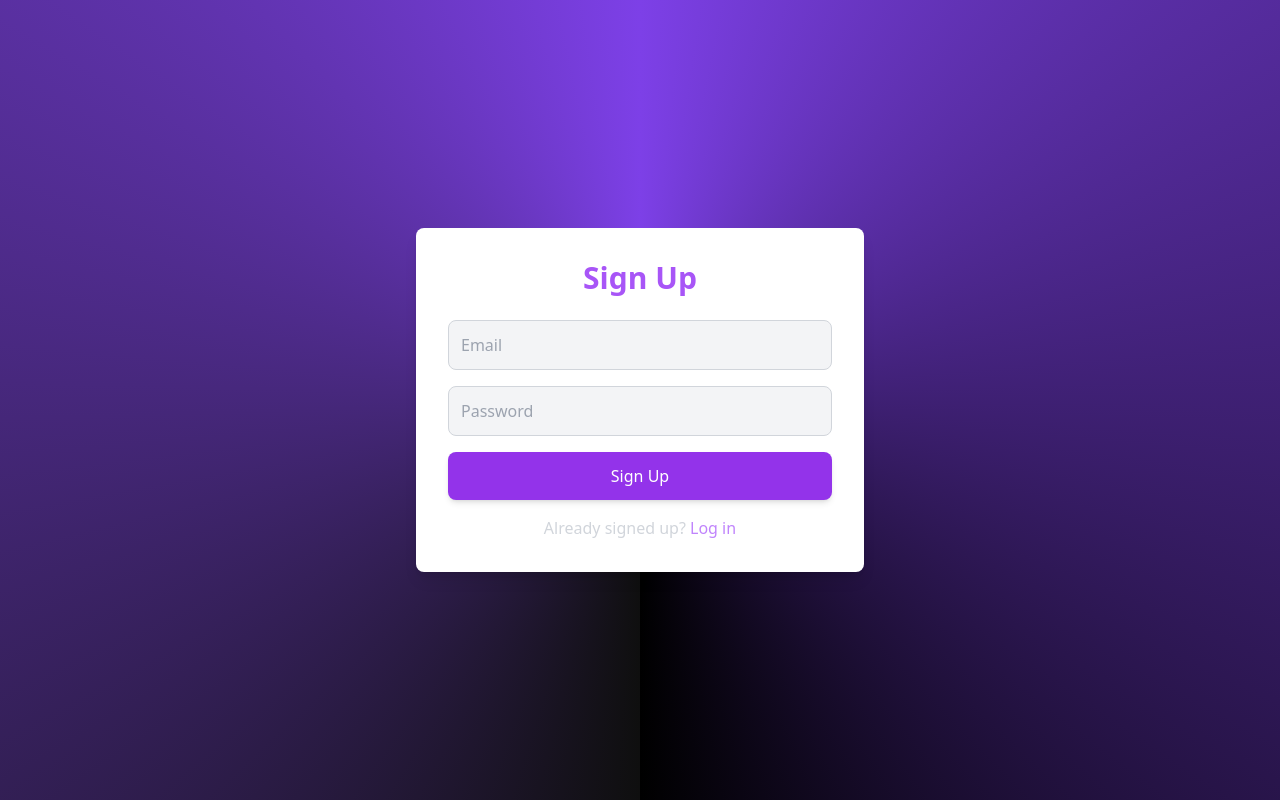
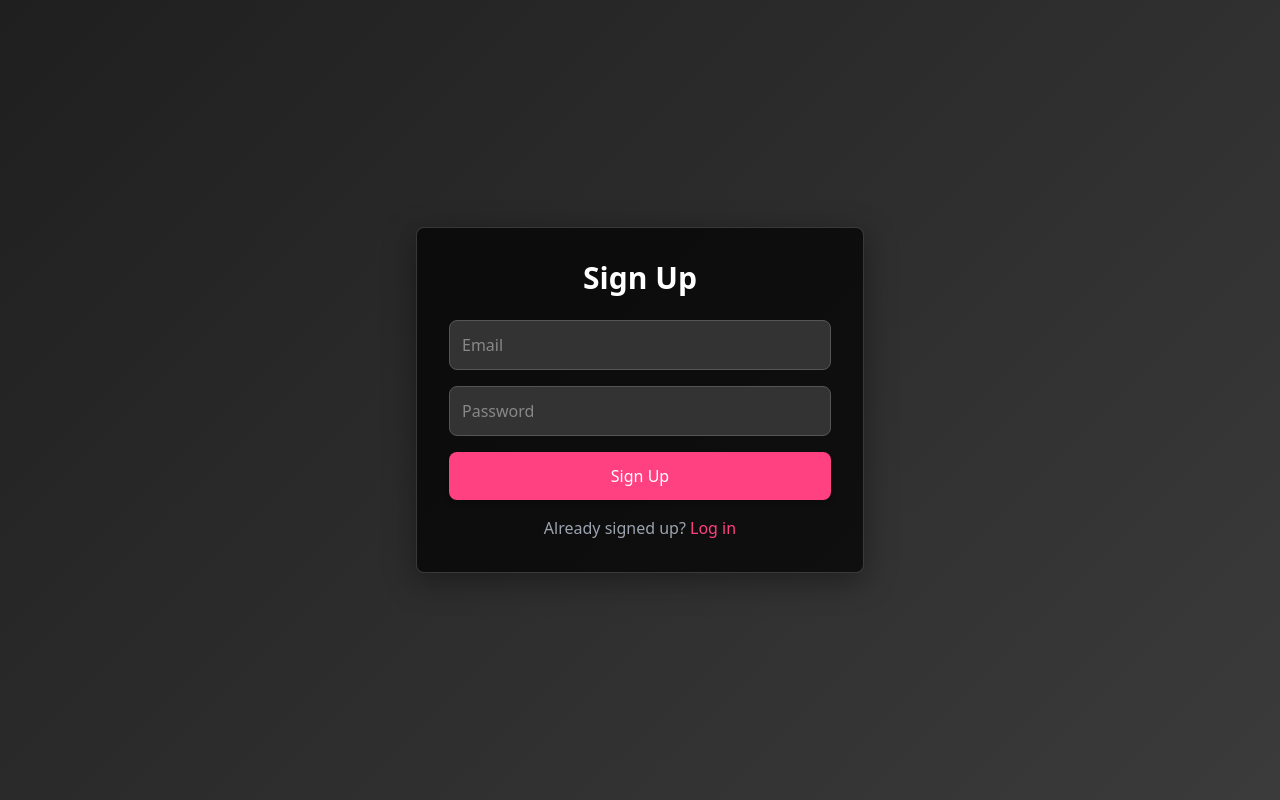
Before and after one commit to vyasshashank/todolist-firebase-main, a React (Create React App) app: page / in a window 1280 px wide. Built offline with nearby package versions, Linux system fonts and the light colour scheme.

Commit message:
css updated

```diff
--- a/src/components/Login.js
+++ b/src/components/Login.js
@@ -23,9 +23,9 @@ const Login = () => {
   };
 
   return (
-    <div className="min-h-screen flex items-center justify-center bg-gradient-conic p-6">
-      <div className="max-w-md w-full bg-white shadow-lg rounded-lg p-8 transform transition hover:scale-105 duration-300 ease-in-out">
-        <h2 className="text-3xl font-extrabold text-center text-purple-500 mb-6">
+    <div className="min-h-screen flex items-center justify-center bg-gradient-dark p-6">
+      <div className="max-w-md w-full bg-transparent-black shadow-lg rounded-lg p-8 transform transition hover:scale-105 duration-300 ease-in-out">
+        <h2 className="text-3xl font-extrabold text-center text-dark-mode mb-6">
           Log In
         </h2>
         <form onSubmit={handleLogin}>
@@ -35,7 +35,7 @@ const Login = () => {
               placeholder="Email"
               value={email}
               onChange={(e) => setEmail(e.target.value)}
-              className="w-full p-3 border border-gray-300 rounded-lg focus:outline-none focus:ring-2 focus:ring-purple-500 bg-gray-100 text-gray-800"
+              className="w-full p-3 border input-dark-mode rounded-lg focus:outline-none focus:ring-2 focus:ring-pink-500"
             />
           </div>
           <div className="mb-4">
@@ -44,22 +44,22 @@ const Login = () => {
               placeholder="Password"
               value={password}
               onChange={(e) => setPassword(e.target.value)}
-              className="w-full p-3 border border-gray-300 rounded-lg focus:outline-none focus:ring-2 focus:ring-purple-500 bg-gray-100 text-gray-800"
+              className="w-full p-3 border input-dark-mode rounded-lg focus:outline-none focus:ring-2 focus:ring-pink-500"
             />
           </div>
           <button
             type="submit"
-            className="w-full bg-purple-600 text-white p-3 rounded-lg shadow-md hover:bg-purple-700 transition"
+            className="w-full btn-dark-mode p-3 rounded-lg shadow-md transition"
           >
             Log In
           </button>
         </form>
         <div className="text-center mt-4">
-          <p className="text-gray-300">
+          <p className="text-gray-400">
             Don't have an account?{" "}
             <a
               href="/"
-              className="text-purple-400 hover:underline hover:text-purple-600"
+              className="link-dark-mode hover:underline"
             >
               Sign Up
             </a>
--- a/src/components/Signup.js
+++ b/src/components/Signup.js
@@ -3,7 +3,7 @@ import { createUserWithEmailAndPassword } from "firebase/auth";
 import { getAuth } from "firebase/auth";
 import { app } from "../firebase";
 import { useNavigate } from "react-router-dom";
-import './style.css';  // Import your custom CSS if needed
+import './style.css';  // Import your custom CSS
 
 const auth = getAuth(app);
 
@@ -24,9 +24,9 @@ const Signup = () => {
   };
 
   return (
-    <div className="min-h-screen flex items-center justify-center bg-gradient-conic p-6">
-      <div className="max-w-md w-full bg-white shadow-lg rounded-lg p-8 transform transition hover:scale-105 duration-300 ease-in-out">
-        <h2 className="text-3xl font-extrabold text-center text-purple-500 mb-6">
+    <div className="min-h-screen flex items-center justify-center bg-gradient-dark p-6">
+      <div className="max-w-md w-full bg-transparent-black shadow-lg rounded-lg p-8 transform transition hover:scale-105 duration-300 ease-in-out">
+        <h2 className="text-3xl font-extrabold text-center text-dark-mode mb-6">
           Sign Up
         </h2>
         <div className="mb-4">
@@ -35,7 +35,7 @@ const Signup = () => {
             placeholder="Email"
             value={email}
             onChange={(e) => setEmail(e.target.value)}
-            className="w-full p-3 border border-gray-300 rounded-lg focus:outline-none focus:ring-2 focus:ring-purple-500 bg-gray-100 text-gray-800"
+            className="w-full p-3 border input-dark-mode rounded-lg focus:outline-none focus:ring-2 focus:ring-pink-500"
           />
         </div>
         <div className="mb-4">
@@ -44,21 +44,21 @@ const Signup = () => {
             placeholder="Password"
             value={password}
             onChange={(e) => setPassword(e.target.value)}
-            className="w-full p-3 border border-gray-300 rounded-lg focus:outline-none focus:ring-2 focus:ring-purple-500 bg-gray-100 text-gray-800"
+            className="w-full p-3 border input-dark-mode rounded-lg focus:outline-none focus:ring-2 focus:ring-pink-500"
           />
         </div>
         <button
           onClick={handleSignup}
-          className="w-full bg-purple-600 text-white p-3 rounded-lg shadow-md hover:bg-purple-700 transition"
+          className="w-full btn-dark-mode p-3 rounded-lg shadow-md transition"
         >
           Sign Up
         </button>
         <div className="text-center mt-4">
-          <p className="text-gray-300">
+          <p className="text-gray-400">
             Already signed up?{" "}
             <a
               href="/login"
-              className="text-purple-400 hover:underline hover:text-purple-600"
+              className="link-dark-mode hover:underline"
             >
               Log in
             </a>
--- a/src/components/style.css
+++ b/src/components/style.css
@@ -1,3 +1,147 @@
-.bg-gradient-conic {
-    background: conic-gradient(from 180deg at 50% 50%, #0f0f0f, #7d40e7, #000);
-  }
+/* Background for the entire page */
+.bg-gradient-dark {
+  background: linear-gradient(135deg, #1f1f1f, #3b3b3b);
+}
+
+/* Transparent black look for the signup block */
+.bg-transparent-black {
+  background: rgba(0, 0, 0, 0.7);
+  box-shadow: 0 8px 32px rgba(0, 0, 0, 0.37);
+  border: 1px solid rgba(255, 255, 255, 0.18);
+}
+
+/* Button style for dark mode */
+.btn-dark-mode {
+  background-color: #ff4081;
+  color: white;
+}
+
+.btn-dark-mode:hover {
+  background-color: #ff1a5e;
+}
+
+/* Text inputs style for dark mode */
+.input-dark-mode {
+  background-color: #333;
+  border-color: #555;
+  color: white;
+}
+
+.input-dark-mode::placeholder {
+  color: #888;
+}
+
+/* Text and link color */
+.text-dark-mode {
+  color: #fff;
+}
+
+.link-dark-mode {
+  color: #ff4081;
+}
+
+.link-dark-mode:hover {
+  color: #ff1a5e;
+}
+/* Background for the entire page */
+.bg-gradient-dark {
+  background: linear-gradient(135deg, #1f1f1f, #3b3b3b);
+}
+
+/* Transparent black look for the login block */
+.bg-transparent-black {
+  background: rgba(0, 0, 0, 0.7);
+  box-shadow: 0 8px 32px rgba(0, 0, 0, 0.37);
+  border: 1px solid rgba(255, 255, 255, 0.18);
+}
+
+/* Button style for dark mode */
+.btn-dark-mode {
+  background-color: #ff4081;
+  color: white;
+}
+
+.btn-dark-mode:hover {
+  background-color: #ff1a5e;
+}
+
+/* Text inputs style for dark mode */
+.input-dark-mode {
+  background-color: #333;
+  border-color: #555;
+  color: white;
+}
+
+.input-dark-mode::placeholder {
+  color: #888;
+}
+
+/* Text and link color */
+.text-dark-mode {
+  color: #fff;
+}
+
+.link-dark-mode {
+  color: #ff4081;
+}
+
+.link-dark-mode:hover {
+  color: #ff1a5e;
+}
+/* Background for the entire page */
+.bg-gradient-dark {
+  background: linear-gradient(135deg, #1f1f1f, #3b3b3b);
+}
+
+/* Todo list container with transparent black background */
+.bg-transparent-black {
+  background: rgba(0, 0, 0, 0.7);
+  box-shadow: 0 8px 32px rgba(0, 0, 0, 0.37);
+  border: 1px solid rgba(255, 255, 255, 0.18);
+}
+
+/* Text and inputs in dark mode */
+.text-dark-mode {
+  color: #fff;
+}
+
+.input-dark-mode {
+  background-color: #333;
+  border-color: #555;
+  color: white;
+}
+
+.input-dark-mode::placeholder {
+  color: #888;
+}
+
+.btn-dark-mode {
+  background-color: #ff4081;
+  color: white;
+}
+
+.btn-dark-mode:hover {
+  background-color: #ff1a5e;
+}
+
+/* Priority task items colors */
+.priority-low {
+  background-color: #4caf50; /* Green for low priority */
+}
+
+.priority-medium {
+  background-color: #ffeb3b; /* Yellow for medium priority */
+}
+
+.priority-high {
+  background-color: #f44336; /* Red for high priority */
+}
+
+.task-item {
+  background-color: white;
+  color: black;
+  padding: 1rem;
+  border-radius: 0.5rem;
+  margin-top: 0.5rem;
+  box-shadow: 0 4px 6px rgba(0, 0, 0, 0.1);
+}
```
Also changed, not shown: src/components/TodoList.js (+24 -21 lines).
